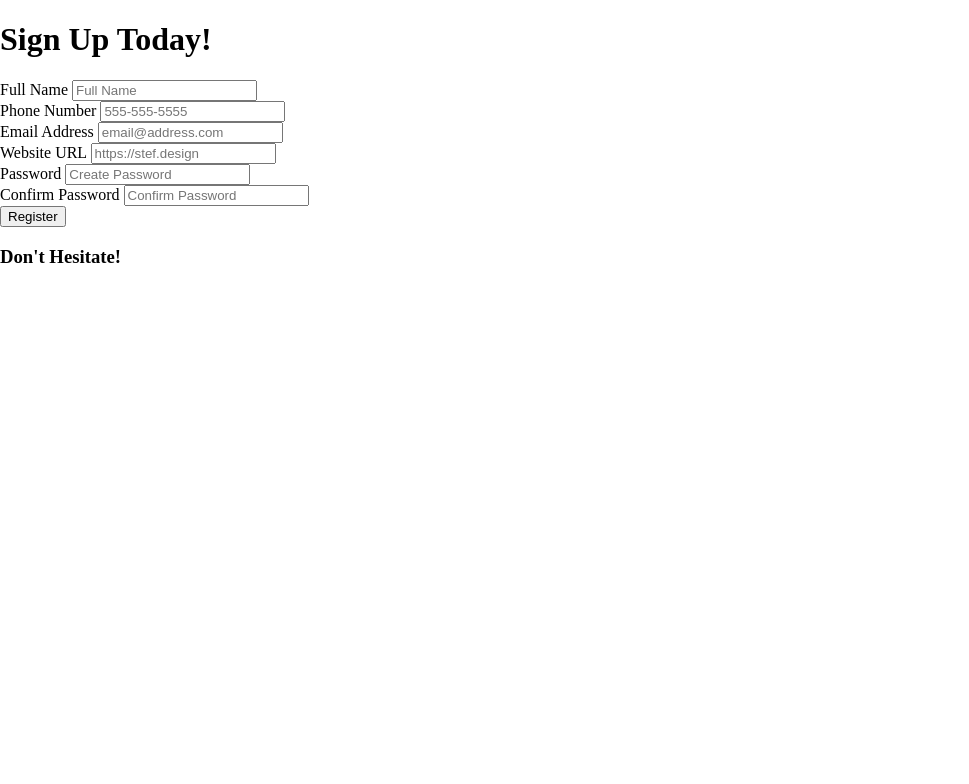
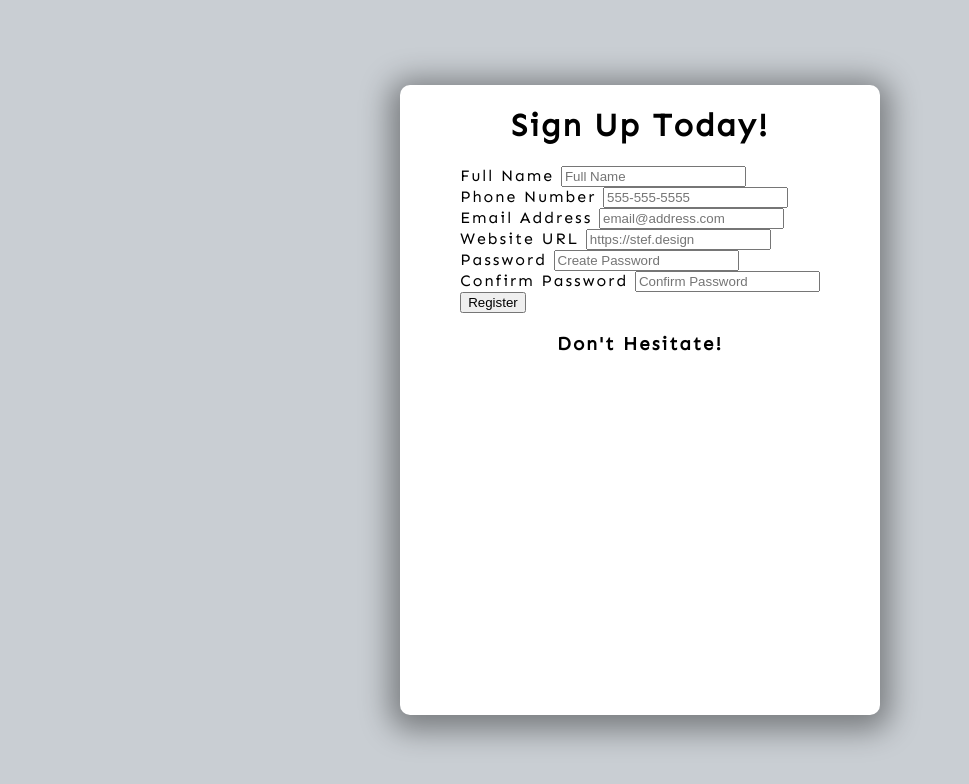
Before and after one commit to StefIlievski/formValidator, a plain HTML site: page index.html in a window 1280 px wide. Shown: the whole page, without its empty margins (0-969 px from the left). Drawn offline with Linux system fonts and the light colour scheme.

Commit message:
Building UI - CSS for body and container

```diff
--- a/style.css
+++ b/style.css
@@ -1,3 +1,4 @@
+@import url("https://fonts.googleapis.com/css2?family=Comfortaa&family=Karla&family=Kaushan+Script&family=League+Spartan:wght@400;700&family=Sen&display=swap");
 
 html {
   box-sizing: border-box;
@@ -6,4 +7,21 @@ html {
 body {
   margin: 0;
   min-height: 100vh;
+  font-family: Sen, sans-serif;
+  letter-spacing: 2px;
+  display: flex;
+  align-items: center;
+  justify-content: center;
+  background: #c9ced3;
 }
+
+.container {
+  width: 480px;
+  height: 630px;
+  background: white;
+  display: flex;
+  flex-direction: column;
+  align-items: center;
+  border-radius: 10px;
+  box-shadow: 0 5px 30px 10px rgba(0, 0, 0, 0.4);
+}
```
